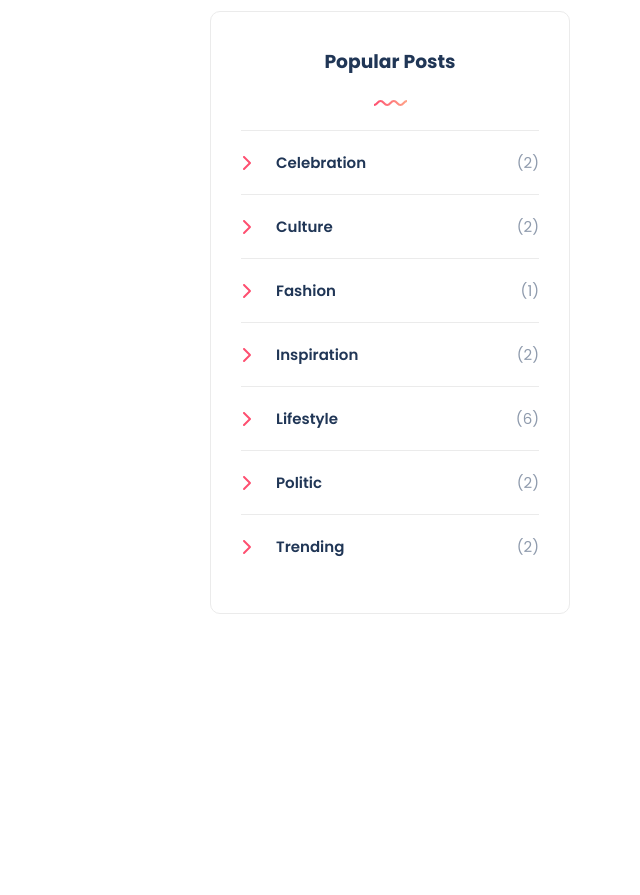
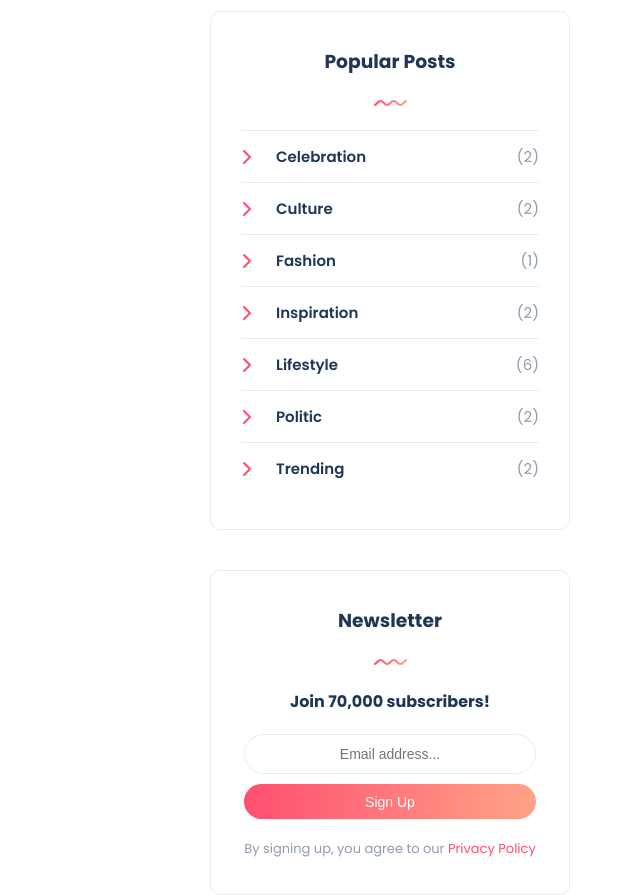
Before and after one commit to AbdukahharS/katen, a Next.js app: page / in a window 1280 px wide. Shown: the part 1620-2515 px from the top of the page, without its empty margins (640-1280 px from the left). Before the commit the page ends 2234 px from the top, so only its background shows below. Built offline with nearby package versions, Linux system fonts and the light colour scheme.

Commit message:
Newsletter in Aside

```diff
--- a/src/components/Aside.jsx
+++ b/src/components/Aside.jsx
@@ -41,6 +41,9 @@ const topics = [
 ]
 
 const Aside = () => {
+  const handleSubmit = (e) => {
+    e.preventDefault()
+  }
   return (
     <aside className={styles.side}>
       <div className={`${styles.greeting} ${styles.wrapper}`}>
@@ -117,6 +120,22 @@ const Aside = () => {
           ))}
         </div>
       </div>
+
+      <div className={`${styles.newsletter} ${styles.wrapper}`}>
+        <h3>Newsletter</h3>
+        <Image src='/img/wave.svg' width={33} height={6} alt='wave' />
+        <form onClick={handleSubmit}>
+          <h4>Join 70,000 subscribers!</h4>
+          <input type='email' placeholder='Email address...' />
+          <button type='submit'>
+            <span>Sign Up</span>
+          </button>
+          <p>
+            By signing up, you agree to our{' '}
+            <Link href='/privacy'>Privacy Policy</Link>
+          </p>
+        </form>
+      </div>
     </aside>
   )
 }
--- a/src/styles/Aside.module.scss
+++ b/src/styles/Aside.module.scss
@@ -123,7 +123,7 @@
       .topic {
         width: 100%;
         border-top: 1px solid #ebebeb;
-        padding: 20px 0;
+        padding: 14px 0;
         display: flex;
         flex-direction: row;
         align-items: center;
@@ -153,4 +153,81 @@
       }
     }
   }
+
+  .newsletter {
+    form {
+      display: flex;
+      flex-direction: column;
+      align-items: stretch;
+      gap: 10px;
+
+      h4 {
+        margin-bottom: 10px;
+        text-align: center;
+      }
+
+      input {
+        border-radius: 25px;
+        padding: 8px 24px;
+        font-size: 14px;
+        line-height: 1.6;
+        border: solid 1px #ebebeb;
+        outline: none;
+        text-align: center;
+        transition: all 0.2s ease-in-out;
+
+        &:focus {
+          border-color: #fe4f70;
+        }
+      }
+
+      button {
+        width: 100%;
+        background: linear-gradient(to right, #fe4f70, #ffa387);
+        color: #fff;
+        padding: 9.5px 36px;
+        border-radius: 25px;
+        font-size: 14px;
+        position: relative;
+
+        span {
+          z-index: 2;
+          position: relative;
+        }
+
+        &::after {
+          position: absolute;
+          content: '';
+          top: 0;
+          left: 0;
+          width: 100%;
+          height: 100%;
+          border-radius: 20px;
+          background: linear-gradient(to left, #fe4f70, #ffa387);
+          z-index: 1;
+          transition: inherit;
+          opacity: 0;
+        }
+
+        &:hover::after {
+          opacity: 1;
+        }
+      }
+
+      p {
+        margin-top: 10px;
+        font-size: 13px;
+        color: #8f9bad;
+        text-align: center;
+
+        a {
+          color: #fe4f70;
+
+          &:hover {
+            color: #203656;
+          }
+        }
+      }
+    }
+  }
 }
--- a/src/styles/globals.scss
+++ b/src/styles/globals.scss
@@ -283,9 +283,7 @@ nav {
         color: #fff;
         padding: 8px 20px;
         border-radius: 20px;
-        background-size: 200% auto;
         background-image: linear-gradient(to right, #fe4f70, #ffa387);
-        transition: 0.3s;
         position: relative;
 
         span {
```
